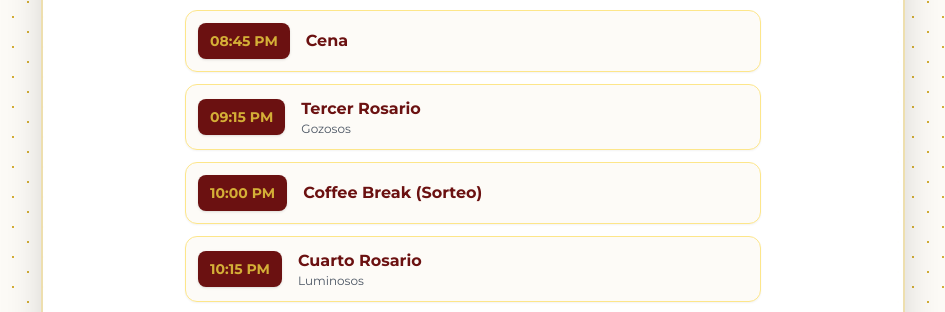
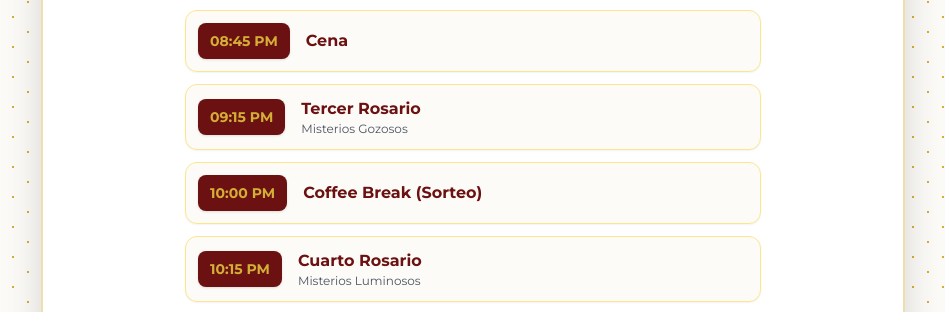
Before and after one commit to ibacolesfer-icor/invitacion-virgen, a plain HTML site: page index.html in a window 1280 px wide. Shown: the part 1903-2215 px from the top of the page, without its empty margins (167-1112 px from the left). Drawn offline with nearby package versions, Linux system fonts and the light colour scheme; a web font is replaced by a local one.

Commit message:
Update index.html

```diff
--- a/index.html
+++ b/index.html
@@ -198,7 +198,7 @@
 
                 <div class="flex items-center gap-4 p-3 rounded-xl bg-guadalupe-cream border border-amber-200 shadow-sm">
                     <div class="bg-guadalupe-deepRed text-guadalupe-gold font-bold px-3 py-2 rounded-lg text-xs sm:text-sm whitespace-nowrap shadow">09:15 PM</div>
-                    <div><h4 class="font-bold text-guadalupe-deepRed text-sm sm:text-base">Tercer Rosario</h4><p class="text-xs text-gray-600">Gozosos</p></div>
+                    <div><h4 class="font-bold text-guadalupe-deepRed text-sm sm:text-base">Tercer Rosario</h4><p class="text-xs text-gray-600">Misterios Gozosos</p></div>
                 </div>
 
                 <div class="flex items-center gap-4 p-3 rounded-xl bg-guadalupe-cream border border-amber-200 shadow-sm">
@@ -208,7 +208,7 @@
 
                 <div class="flex items-center gap-4 p-3 rounded-xl bg-guadalupe-cream border border-amber-200 shadow-sm">
                     <div class="bg-guadalupe-deepRed text-guadalupe-gold font-bold px-3 py-2 rounded-lg text-xs sm:text-sm whitespace-nowrap shadow">10:15 PM</div>
-                    <div><h4 class="font-bold text-guadalupe-deepRed text-sm sm:text-base">Cuarto Rosario</h4><p class="text-xs text-gray-600">Luminosos</p></div>
+                    <div><h4 class="font-bold text-guadalupe-deepRed text-sm sm:text-base">Cuarto Rosario</h4><p class="text-xs text-gray-600">Misterios Luminosos</p></div>
                 </div>
 
                 <div class="flex items-center gap-4 p-3 rounded-xl bg-guadalupe-cream border border-amber-200 shadow-sm">
```
